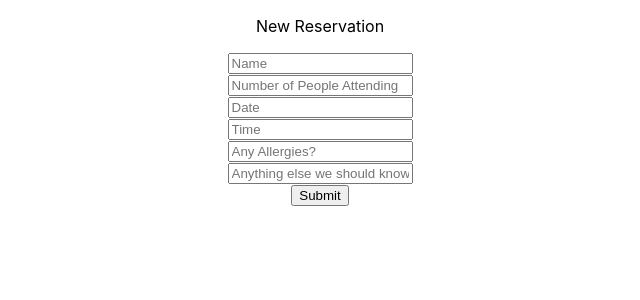
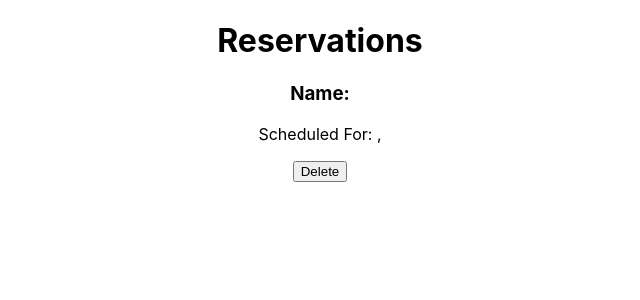
Before and after one commit to cocoabunnie/restaurant-database, a React (Create React App) app: page / in a window 1280 px wide. Shown: the top 300 px of the page, without its empty margins (320-960 px from the left). Built offline with nearby package versions, Linux system fonts and the light colour scheme.

Commit message:
Added an all reservations page

```diff
--- a/src/App.js
+++ b/src/App.js
@@ -3,11 +3,12 @@ import './App.css';
 
 //importing components
 import ReservationForm from './Components/ReservationForm';
+import AllReservations from './Components/SeeAllReservations';
 
 function App() {
   return (
     <div className="App">
-      <ReservationForm/>
+      <AllReservations/>
     </div>
   );
 }
--- a/src/Components/Card.js
+++ b/src/Components/Card.js
@@ -9,12 +9,8 @@ function ReservationCard(props){
                 <h3>Name: {props.reservation.name}</h3>
             </div>
 
-            <div className="reservationDate">
-                <p>Scheduled For: {props.reservation.date} + ", " + {props.reservation.time}</p>
-            </div>
-
-            <div className="reservationTime">
-                <p>Students Enrolled: {props.reservation.time}</p>
+            <div className="reservationInfo">
+                <p>Scheduled For: {props.reservation.date}, {props.reservation.time}</p>
             </div>
 
             <button>Delete</button>
--- /dev/null
+++ b/src/Components/SeeAllReservations.js
@@ -0,0 +1,62 @@
+import React, {Component} from 'react';
+//import { BrowserRouter, Route, Link, Switch} from 'react-router-dom';
+import axios from 'axios';
+import ReservationCard from './Card';
+import ReservationForm from './ReservationForm';
+
+class AllReservations extends Component{
+  constructor(props){
+      super(props);
+
+      this.state = {
+        //This is just filler for me to see the card work
+        reservationData: [{
+            name: 'Alex',
+            numberOfPeople:'3',
+            date:'Dec, 13, 2021',
+            time:'2:45am',
+            allergies:'Nope :)',
+            notes:'This is a test!'}],
+        prompt:""
+      }
+  }
+
+    componentDidMount(){
+        if (this.state.reservationData.length == 0){
+            this.setState({
+                prompt: "No reservations scheduled"
+            });
+        } else {
+            this.setState({
+                prompt: ""
+            });
+        }
+    }
+
+    /*
+    getStudentData = () => {
+        //NOTE - I don't know what the URL is for the database to this is here as filler... UPDATE LATER!
+        axios.get('http://localhost:3000/STUDENTDATAURLGOESHERE')
+        .then((response) => {
+            this.setState({
+                studentData: response
+            })
+        })
+        .catch((error) => console.log(error));
+
+        console.log("Students from Database: \n" + this.state.studentData)
+    }
+    */
+
+  render(){
+      //Display all students from database
+        return(
+            <div>
+                <h1>Reservations</h1>
+                <p>{this.state.prompt}</p>
+                <ReservationCard reservation = {this.state.reservationData}/>
+            </div>
+        );
+    }
+}
+export default AllReservations;
```
